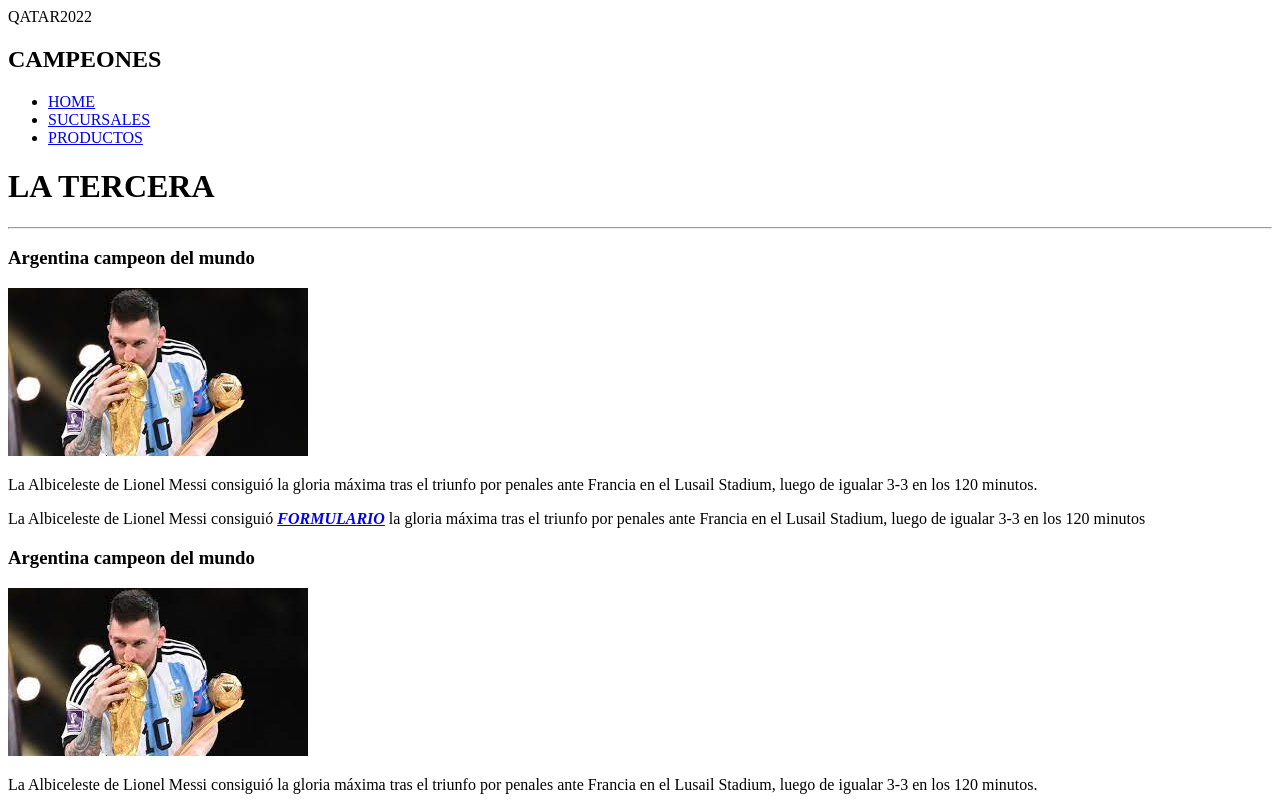
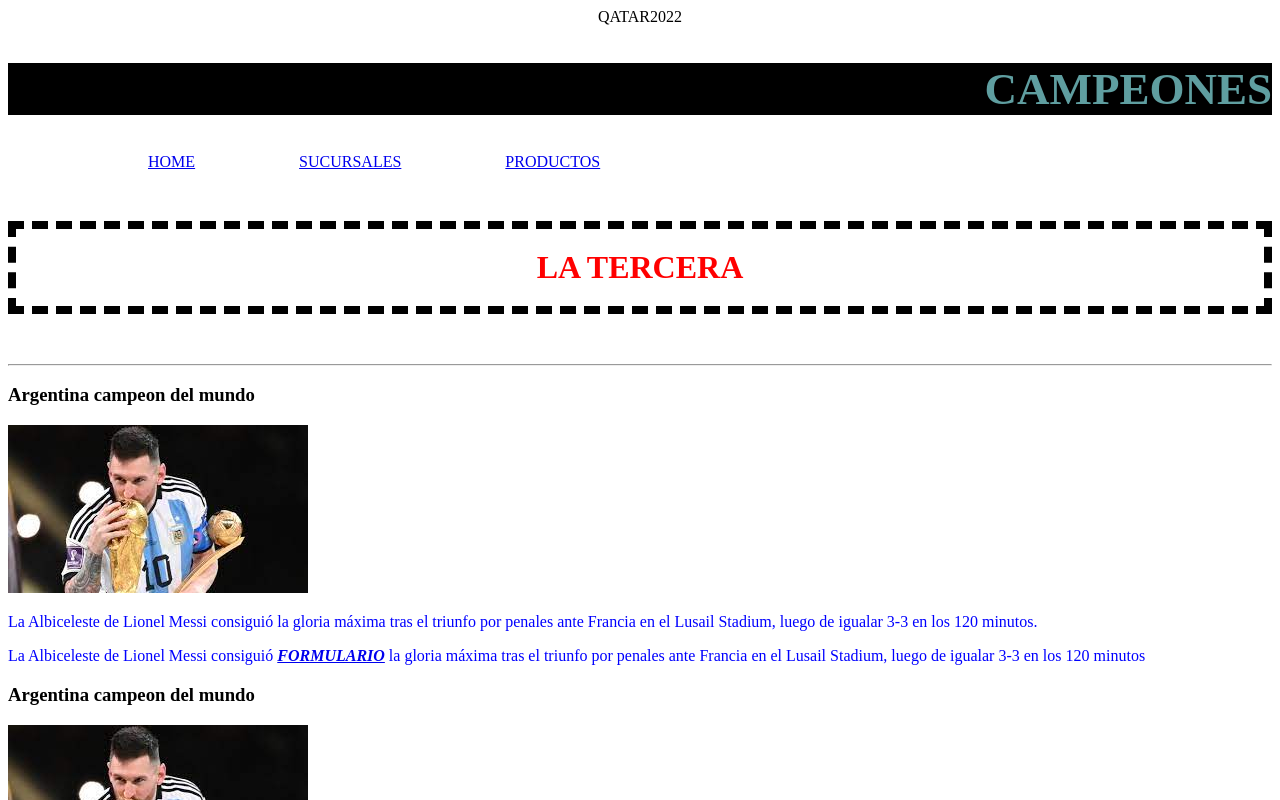
Before and after one commit to hernanarce10/gitt, a plain HTML site: page clase02-html/index.html in a window 1280 px wide. Shown: the top 800 px of the page. Drawn offline with Linux system fonts and the light colour scheme.

Commit message:
Estilos de la pagina

```diff
--- a/clase02-html/CSS/index.css
+++ b/clase02-html/CSS/index.css
@@ -0,0 +1,53 @@
+/* selector {
+propiedad: valor;
+propiedad: valor;
+
+}
+
+*/
+
+h2{ color: cadetblue;
+    font-size: 45px;
+    background-color: black;
+    text-align: center;
+
+
+}
+
+/*selector de clase*/
+.Primero{text-align: right;
+
+
+}
+
+h1{
+    border-top: dashed 8px black;
+    border-right: dashed 8px black;
+    border-bottom: dashed 8px black;
+    border-left: dashed 8px black;
+    /*relleno*/
+
+   padding-top: 20px;
+   padding-bottom: 20px;
+   text-align: center;
+
+
+    margin-bottom: 50px;
+
+    margin-top: 50px;
+}
+
+.centrar{text-align: center;}
+
+ul li{
+    list-style-type: none;
+/*le pido a las ul y a las li que estan adentro*/
+
+display: inline-block;
+margin-left: 100px;
+
+
+
+
+
+}
--- a/clase02-html/index.html
+++ b/clase02-html/index.html
@@ -2,17 +2,27 @@
 <!DOCTYPE html> <!-- doctype significa tipo de archivo. En este caso HTML -->
 <html> <!-- etiqueta de apertura -->
 
+
+
 <head> <!-- cabecera de la pagina web -->
+    <link rel="stylesheet" href="./CSS/index.css">
+    <style>
+        p{
 
+            color: blue;
+        }
+
+
+    </style>
 </head>
 
 <body> <!-- cuerpo de la pagina. Es lo que ve el cliente -->
-    <header>QATAR2022 </header>
+    <header class="centrar">QATAR2022</header>
 
 
 
     <nav> <!-- NAVEGACION -->
-<h2>CAMPEONES</h2>
+<h2 class="Primero">CAMPEONES</h2>
 <ul> <!-- listas desordenadas -->
 <li> <!-- items list -->
 
@@ -39,7 +49,7 @@
     <main>
 
 
-        <h1>LA TERCERA</h1>
+        <h1 style="color:red;">LA TERCERA</h1>
         <hr>
 
 <section>
@@ -128,8 +138,11 @@
 
     <footer>
 
+
         <h2>soy el pie de pagina</h2>
     </footer>
+
+
 
 
 
```
Also changed, not shown: clase02-html/pages/sucursales.html (+52 -1 lines).
